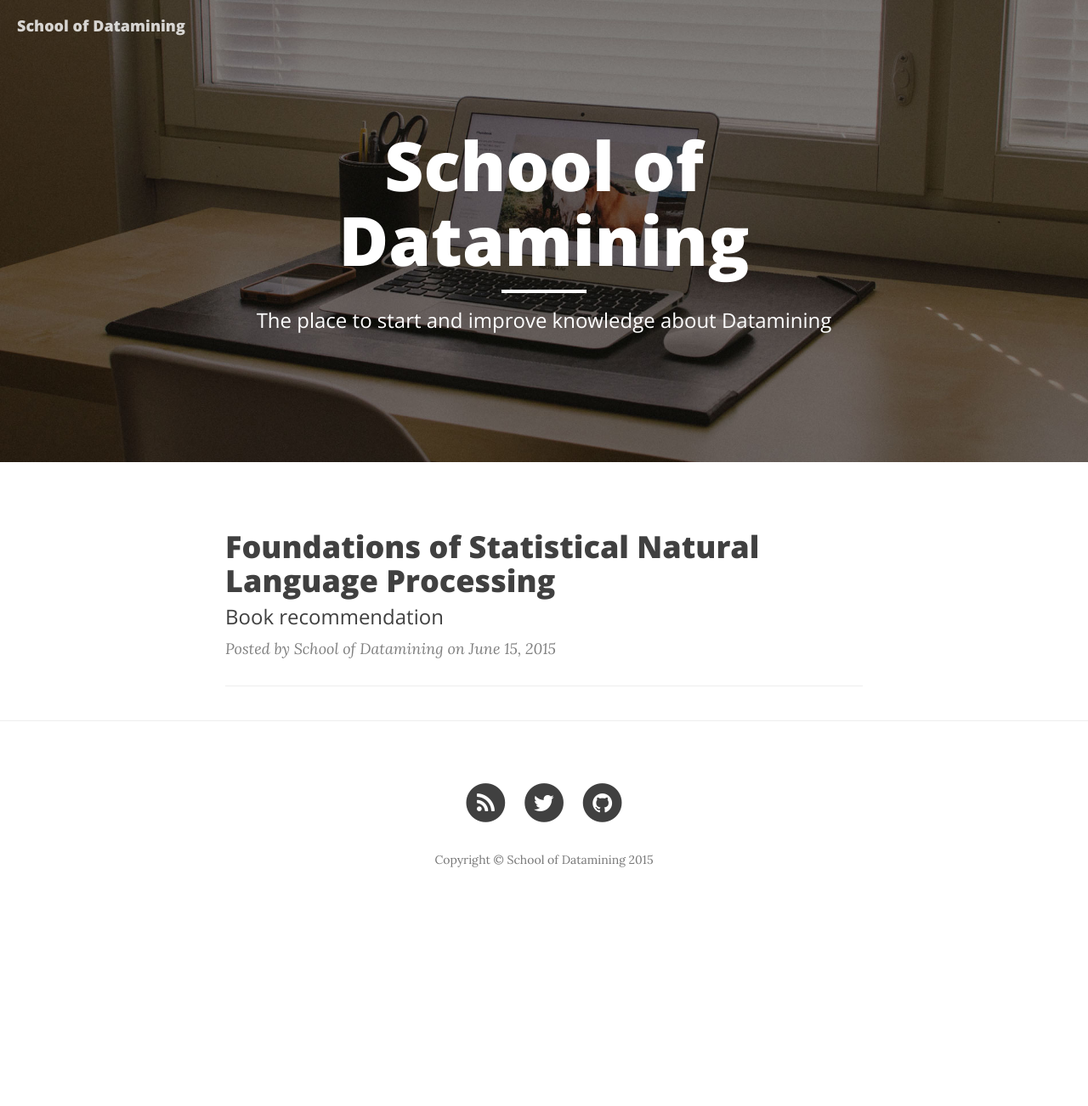
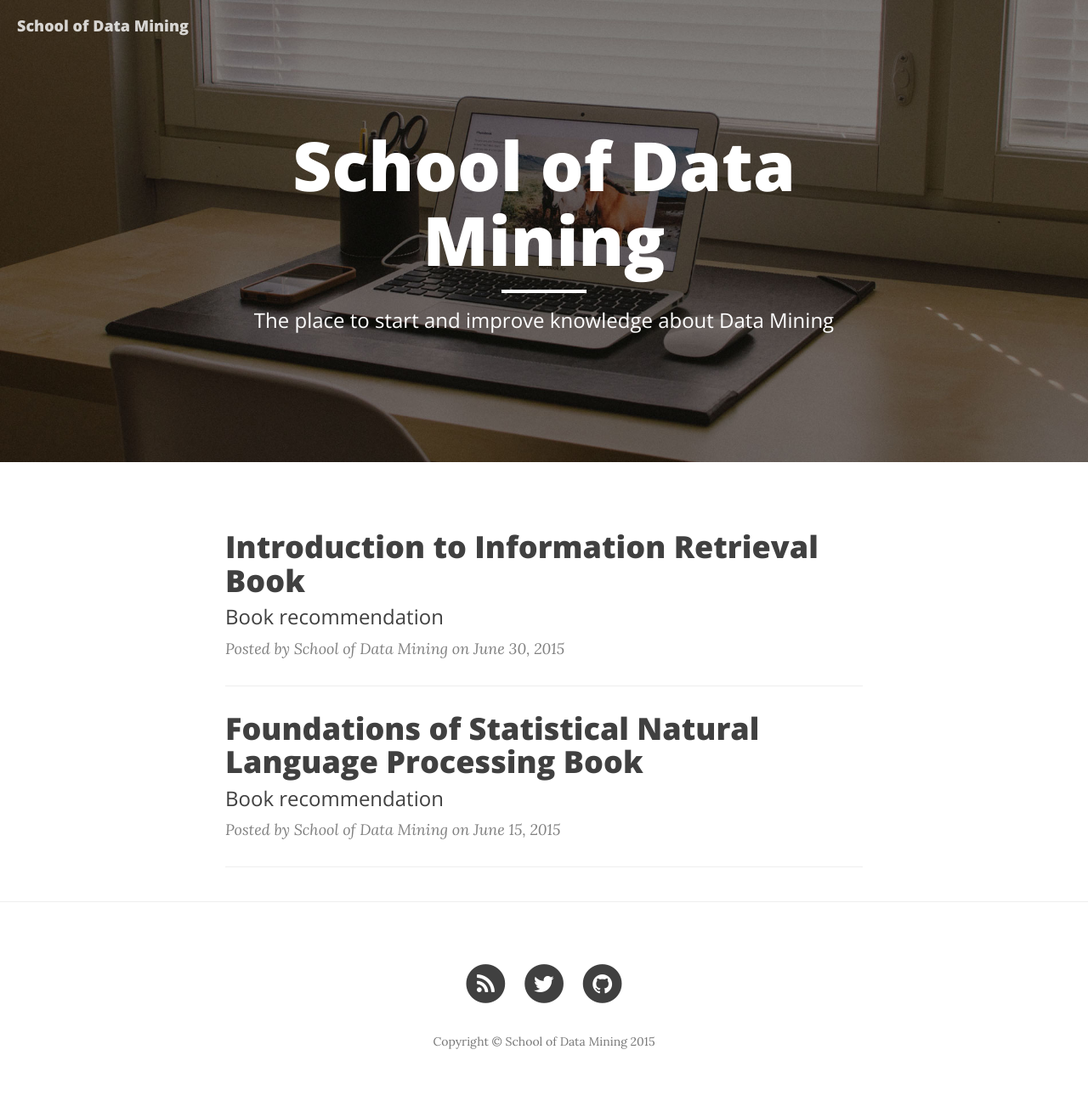
Before and after one commit to school-of-data-mining/school-of-data-mining.github.io, a Jekyll site: the page built from index.html, in a window 1280 px wide. Shown: the whole page at 85% size. Built offline with Jekyll 4.4.1, drawn with Linux system fonts in a browser that asks for light colours; nearby versions of some CDN libraries; the list of posts is cut into pages by our own code; before the commit the page ends 1088 px from its top, so only the background shows below that.

Commit message:
introduction to IR

```diff
--- a/_config.yml
+++ b/_config.yml
@@ -1,9 +1,9 @@
 # Site settings
-title: School of Datamining
+title: School of Data Mining
 header-img: img/home-bg.jpg
-description: "The place to start and improve your knowledge about datamining"
+description: "The place to start and improve your knowledge about data mining"
 baseurl: ""
-url: "http://school-of-datamining.com"
+url: "http://school-of-data-mining.com"
 twitter_username: SchoolOfDMining
 github_username:  school-of-data-mining
 
--- a/_posts/2015-06-15-foundations-of-statistical-natural-language-processing.markdown
+++ b/_posts/2015-06-15-foundations-of-statistical-natural-language-processing.markdown
@@ -1,11 +1,11 @@
 ---
 layout:     post
-title:      "Foundations of Statistical Natural Language Processing"
+title:      "Foundations of Statistical Natural Language Processing Book"
 subtitle:   "Book recommendation"
 date:       2015-06-15 12:00:00
 header-img: "img/post-bg-01.jpg"
 ---
 
-<p>The book suits both linguists who want to dive into statistical language processing and those building language applications who want to learn about linguistics. It's approach  is like a computer science or math book in that it starts absolutely from scratch. The first one hundred or so pages provide background in probability, information theory and linguistics</p>
+<p>The book suits both linguists who want to dive deeper into statistical language processing and those who building language applications and want to learn about linguistics. Book's approach is like a computer science and so tries to provide a good background in probability, information theory and linguistics</p>
 
 <a href="http://www.amazon.com/gp/offer-listing/0262133601/ref=as_li_tl?ie=UTF8&camp=1789&creative=9325&creativeASIN=0262133601&linkCode=am2&tag=scofux-20&linkId=7WOFOLFIETA2XA36"><img border="0" src="http://ws-na.amazon-adsystem.com/widgets/q?_encoding=UTF8&ASIN=0262133601&Format=_SL250_&ID=AsinImage&MarketPlace=US&ServiceVersion=20070822&WS=1&tag=scofux-20" ></a><img src="http://ir-na.amazon-adsystem.com/e/ir?t=scofux-20&l=as2&o=1&a=0262133601" width="1" height="1" border="0" alt="" style="border:none !important; margin:0px !important;" />
--- /dev/null
+++ b/_posts/2015-06-30-introduction-to-information-retrieval.markdown
@@ -0,0 +1,11 @@
+---
+layout:     post
+title:      "Introduction to Information Retrieval Book"
+subtitle:   "Book recommendation"
+date:       2015-06-30 12:00:00
+header-img: "img/post-bg-03.jpg"
+---
+
+<p>This book is an established reference by modern Invormational Retrieval, Text Minining, Clustering cources. It also provides an insight in a world of search enginges and describes "the seedy underworld of spam, cloaking, and doorway pages"</p>
+
+<a href="http://www.amazon.com/gp/offer-listing/0521865719/ref=as_li_tl?ie=UTF8&camp=1789&creative=9325&creativeASIN=0521865719&linkCode=am2&tag=scofux-20&linkId=DRAQQYW7223ZHANB"><img border="0" src="http://ws-na.amazon-adsystem.com/widgets/q?_encoding=UTF8&ASIN=0521865719&Format=_SL250_&ID=AsinImage&MarketPlace=US&ServiceVersion=20070822&WS=1&tag=scofux-20" ></a><img src="http://ir-na.amazon-adsystem.com/e/ir?t=scofux-20&l=as2&o=1&a=0521865719" width="1" height="1" border="0" alt="" style="border:none !important; margin:0px !important;" />
--- a/index.html
+++ b/index.html
@@ -1,6 +1,6 @@
 ---
 layout: page
-description: "The place to start and improve knowledge about Datamining"
+description: "The place to start and improve knowledge about Data Mining"
 ---
 
 {% for post in paginator.posts %}
```
